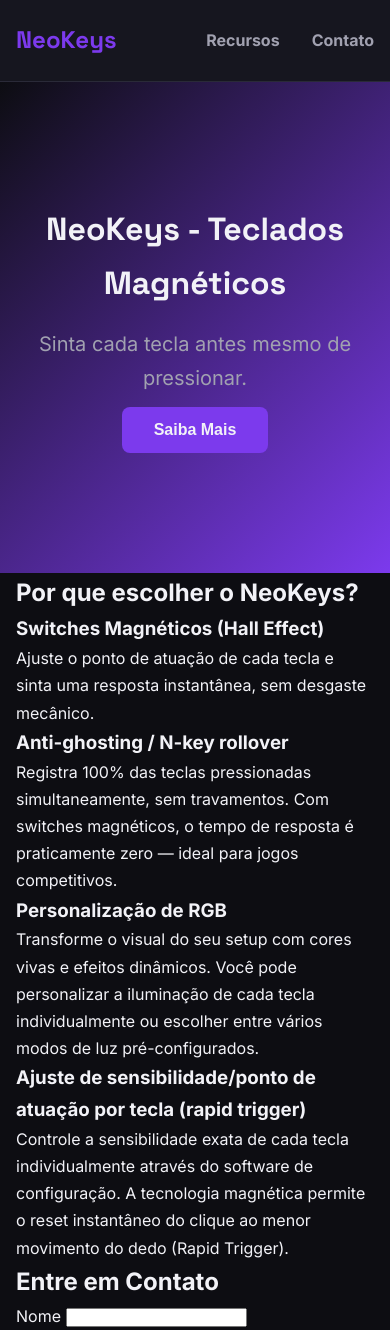
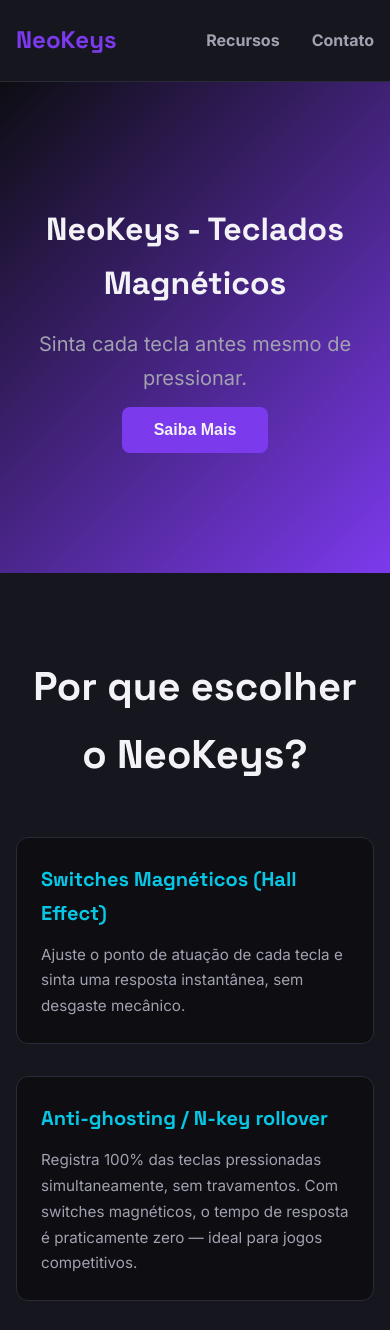
Before and after one commit to rafael-kuchla-flores/teclado-magnetico-landing, a website: page index.html in a window 390 px wide. Shown: the top 1330 px of the page. Drawn offline with Linux system fonts and the light colour scheme.

Commit message:
style: estiliza secao de recursos com grid responsivo

```diff
--- a/css/style.css
+++ b/css/style.css
@@ -106,3 +106,48 @@ body {
   transform: scale(1.05);
   color: var(--accent-primary);
 }
+
+#recursos {
+  padding-block: 80px;
+  background: var(--bg-secondary);
+}
+
+#recursos h2 {
+  font-family: var(--fonte-titulo);
+  font-size: 2.5rem;
+  text-align: center;
+  margin-bottom: 48px;
+}
+
+.lista-recursos {
+  display: grid;
+  grid-template-columns: repeat(auto-fit, minmax(250px, 1fr));
+  gap: 32px;
+}
+
+.recurso {
+  background: var(--bg-primary);
+  border: 1px solid var(--border-color);
+  border-radius: 12px;
+  padding: 24px;
+  transition:
+    transform 0.3s ease,
+    border-color 0.3s ease;
+}
+
+.recurso:hover {
+  border-color: var(--accent-primary);
+  transform: translateY(-4px);
+}
+
+.recurso h3 {
+  font-family: var(--fonte-titulo);
+  color: var(--accent-secondary);
+  font-size: 1.25rem;
+  margin-bottom: 12px;
+}
+
+.recurso p {
+  color: var(--text-secondary);
+  font-size: 0.95rem;
+}
```
